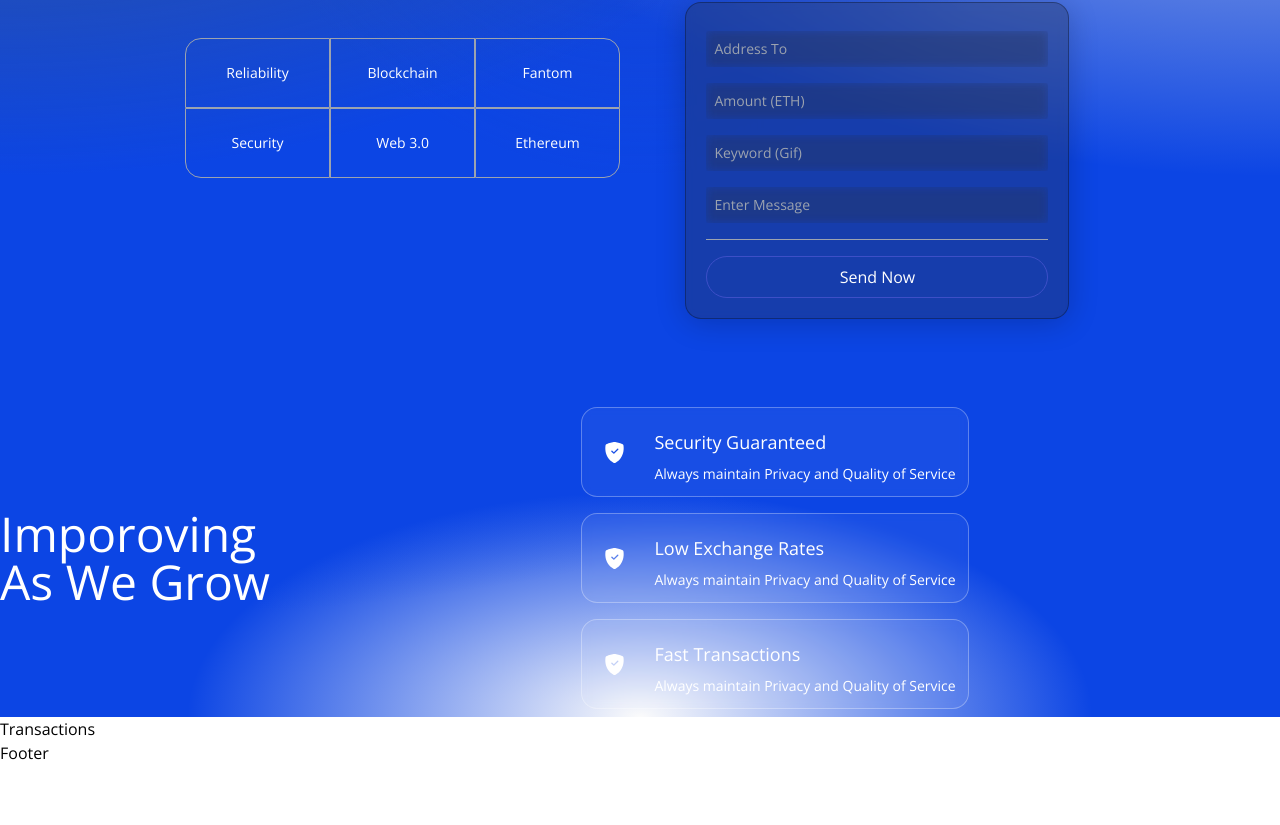
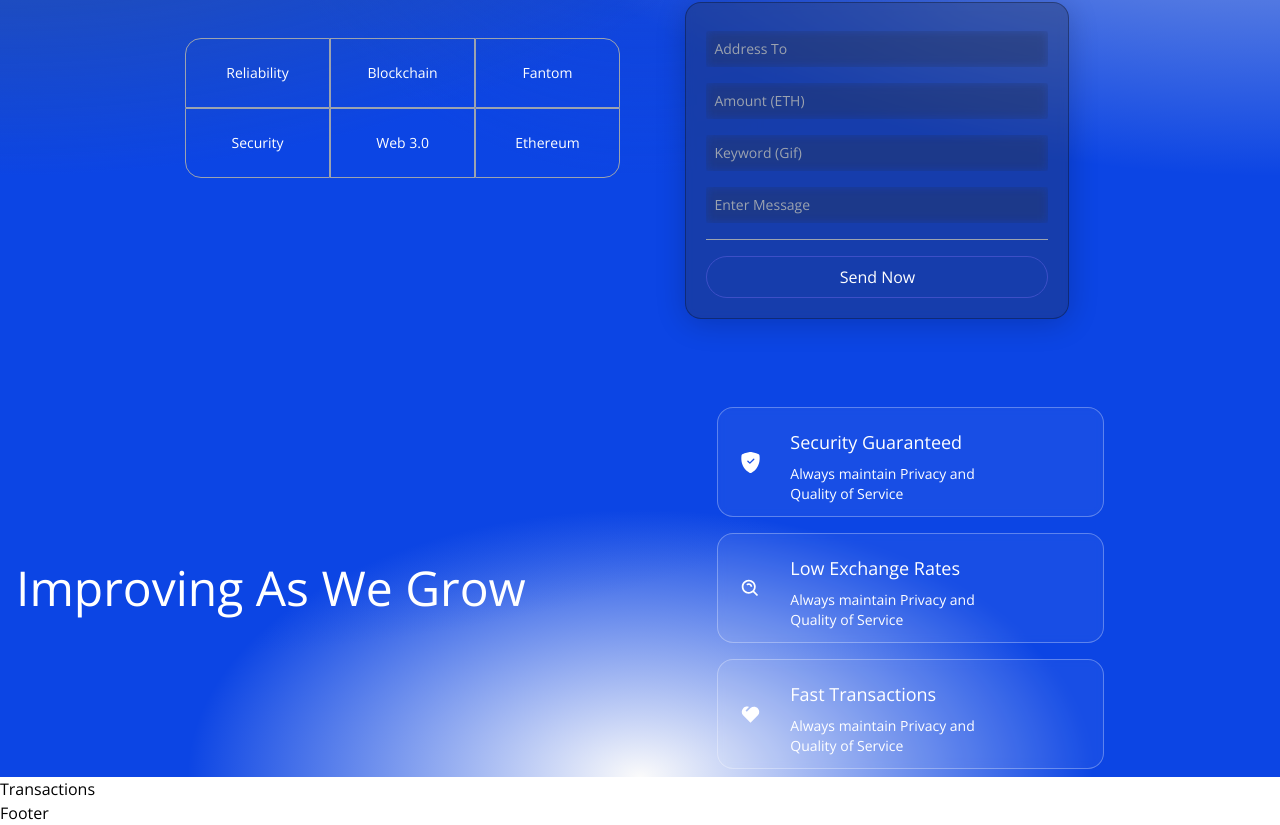
Before and after one commit to zairefrazier/Credit-DApp, a React (Vite) app in the folder client/: page / in a window 1280 px wide. Shown: the part 361-1186 px from the top of the page. Before the commit the page ends 1126 px from the top, so only its background shows below. Built offline with nearby package versions, Linux system fonts and the light colour scheme.

Commit message:
adjusted Services

```diff
--- a/client/src/components/Services.jsx
+++ b/client/src/components/Services.jsx
@@ -2,14 +2,14 @@ import { BsShieldFillCheck} from 'react-icons/bs';
 import { BiSearchAlt} from 'react-icons/bi';
 import { RiHeart2Fill} from 'react-icons/ri';
 
-const ServiceCard = ({color, title, icon, Subtitle}) => (
+const ServiceCard = ({ color, title, icon, Subtitle}) => (
     <div className='flex flex-row justify-start items-center white-glassmorphism p-3 m-2 cursor-pointer hover:shadow-xl'>
         <div className={'w-10 h-10 rounded-full flex justify-center items-center ${color}'}>
             {icon}
         </div>
         <div className='ml-5 flex flex-col flex-1'>
             <h1 className='mt-2 text-white text-lg'>{title}</h1>
-            <p className='mt-2 text-white text-sm md:w 912'>{Subtitle}</p>
+            <p className='mt-2 text-white text-sm md:w-9/12'>{Subtitle}</p>
         </div>
     </div>
 )
@@ -17,19 +17,19 @@ const ServiceCard = ({color, title, icon, Subtitle}) => (
 const Services = () => {
     return (
         <div className="flex w-full justify-center items-center gradient-bg-services">
-            <div className="flex mf:flew-ro flew-col items-center justify-between md:pd-20 py-12">
+            <div className="flex mf:flew-row flew-col items-center justify-between md:pd-20 py-12 px-4">
                 <div className="flex-1 flex flex-col justify-start items-start">
                     <h1 className="text-white text-3xl sm:text-5xl py-2">
-                        Imporoving
-                        <br />
-                        As We Grow
+                        Improving As
+
+                        We Grow
                     </h1>
                 </div>
 
             </div>
             <div className='flex-1 flex flex-col justify-start items-center'>
             <ServiceCard
-                color="bg-[#89845F8]"
+                color="bg-[#ff0000]"
                 title="Security Guaranteed"
                 icon ={<BsShieldFillCheck fontSize={21} className="text-white" />}
                 Subtitle = "Always maintain Privacy and Quality of Service"
@@ -37,13 +37,13 @@ const Services = () => {
                 <ServiceCard
                 color="bg-[#ff0000]"
                 title="Low Exchange Rates"
-                icon ={<BsShieldFillCheck fontSize={21} className="text-white" />}
+                icon ={<BiSearchAlt fontSize={21} className="text-white" />}
                 Subtitle = "Always maintain Privacy and Quality of Service"
                 />
                 <ServiceCard
                 color="bg-[#ff0000]"
                 title="Fast Transactions"
-                icon ={<BsShieldFillCheck fontSize={21} className="text-white" />}
+                icon ={<RiHeart2Fill fontSize={21} className="text-white" />}
                 Subtitle = "Always maintain Privacy and Quality of Service"
                 />
 
```
